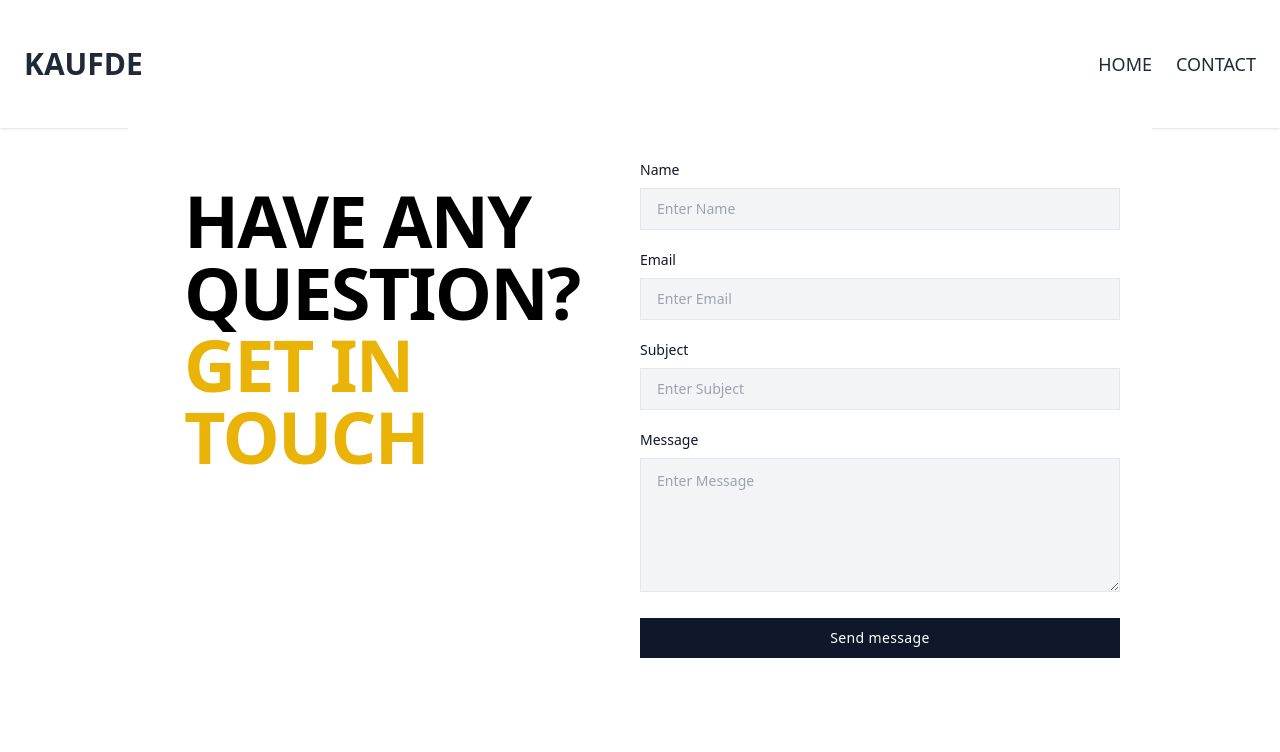
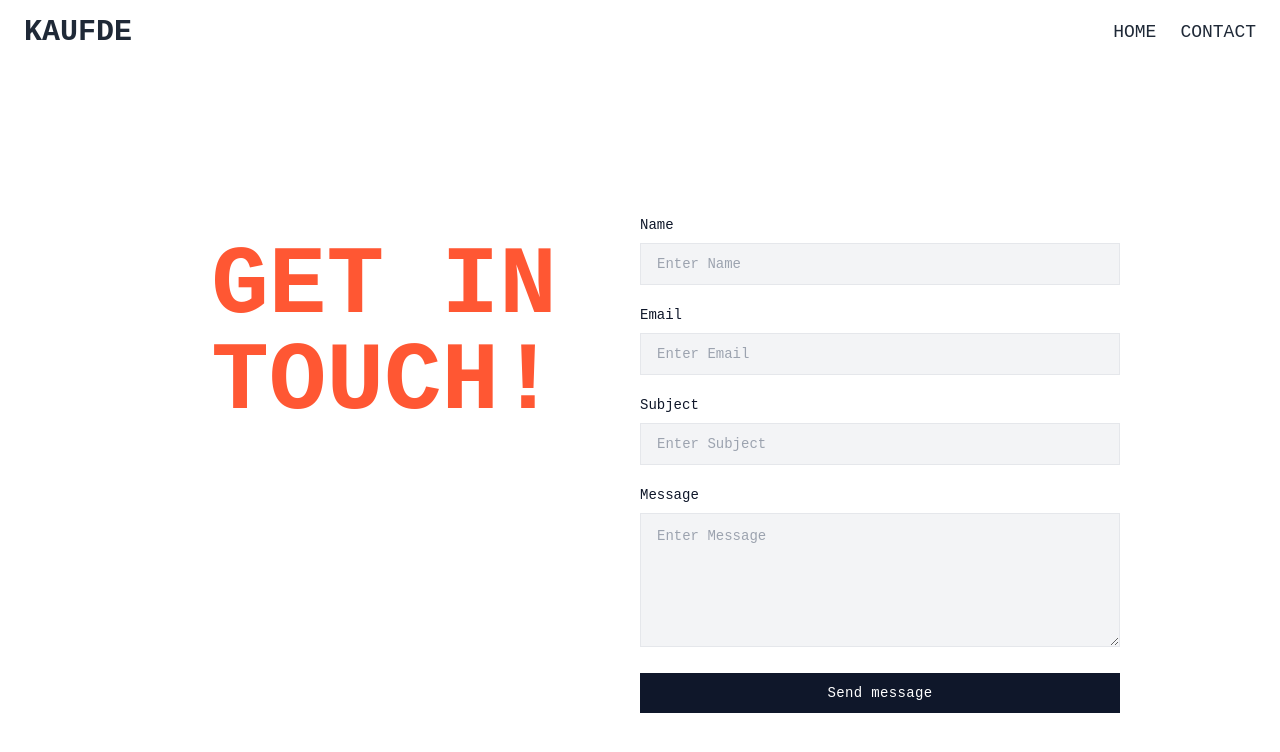
Before and after one commit to sarangan16/online-store, a React (Create React App) app: page /contact in a window 1280 px wide. Shown: the top 752 px of the page. Built offline with nearby package versions, Linux system fonts and the light colour scheme.

Commit message:
contact residesigned, hero redesigned, navbar fixed with responsive issue

```diff
--- a/src/App.css
+++ b/src/App.css
@@ -1,5 +1,6 @@
 .App {
   text-align: center;
+  font-family: monospace;
 }
 
 .App-logo {
--- a/src/components/Contact.jsx
+++ b/src/components/Contact.jsx
@@ -1,5 +1,6 @@
 import React, { useRef } from "react";
 import emailjs from "@emailjs/browser";
+import SplitText from "./SplitText";
 
 const Contact = () => {
   const form = useRef();
@@ -26,15 +27,24 @@ const Contact = () => {
   };
 
   return (
-    <div className="flex flex-col md:flex-row max-w-5xl mx-auto bg-white p-8 items-center md:items-start">
+    <div className="min-h-screen flex flex-col justify-center items-center bg-white py-8">
+      <div className="flex flex-col md:flex-row max-w-5xl mx-auto p-8 items-center md:items-start">
         <div className="contact-hero-text md:w-1/2 pr-8 mb-8 md:mb-0 flex items-center justify-center md:justify-start mt-6">
           <div className="w-full max-w-6xl px-4 sm:px-6">
             <div className="grid grid-cols-1">
               <div className="flex flex-col justify-center text-center md:text-left z-10 h-full">
-              <h1 className="text-4xl sm:text-3xl md:text-3xl lg:text-7xl font-extrabold uppercase leading-tight tracking-tight">
-                Have any question?{" "}
-                <span className="text-yellow-500">Get in touch</span>
-              </h1>
+                <SplitText
+                  text="Get in touch!"
+                  className="text-4xl sm:text-6xl md:text-8xl text-[#FF5733] uppercase font-black"
+                  delay={100}
+                  duration={1.5}
+                  ease="power3.out"
+                  splitType="words"
+                  from={{ opacity: 0, y: 40 }}
+                  to={{ opacity: 1, y: 0 }}
+                  threshold={0.1}
+                  rootMargin="-100px"
+                />
               </div>
             </div>
           </div>
@@ -95,6 +105,7 @@ const Contact = () => {
           </form>
         </div>
       </div>
+    </div>
   );
 };
 
--- a/src/components/Hero.jsx
+++ b/src/components/Hero.jsx
@@ -1,15 +1,16 @@
 import React from "react";
 import SplitText from "./SplitText";
+import { CgScrollV } from "react-icons/cg";
 
 const Hero = () => {
   return (
     <div>
-      <section className="text-gray-600 body-font bg-white bg-[#FF5733]">
-        <div className="container mx-auto flex md:px-24 md:py-10 items-center">
-          <div className="lg:flex-grow mt-5 md:mt-0 md:w-1/2 flex flex-col items-center md:text-left">
+      <section className="min-h-[60vh] text-gray-600 body-font bg-white bg-[#FF5733] overflow-x-hidden pt-24">
+        <div className="container mx-auto flex flex-col md:flex-row md:px-24 md:py-10 items-center min-h-full">
+          <div className="lg:flex-grow md:mt-0 flex flex-col items-center md:text-left text-center w-full">
             <SplitText
-              text="Lets Online Shop!"
-              className="text-4xl sm:text-6xl md:text-8xl text-[#1d3557] font-bebas-neue uppercase font-black text-right"
+              text="Shop Smarter, Live Better."
+              className="text-4xl sm:text-6xl md:text-8xl text-white font-mono uppercase font-black"
               delay={100}
               duration={1.5}
               ease="power3.out"
@@ -18,17 +19,16 @@ const Hero = () => {
               to={{ opacity: 1, y: 0 }}
               threshold={0.1}
               rootMargin="-100px"
-              textAlign="center"
             />
           </div>
 
-          <div className="lg:w-1/2 w-3/6 mb-5 md:mb-0">
+          {/*} <div className="lg:w-1/2 w-3/6 md:mb-0 md:mt-0">
             <img
-              className="object-cover object-center rounded"
+              className="object-cover object-center rounded w-full"
               alt="hero"
               src="./images/bear1.png"
             />
-          </div>
+          </div>*/}
         </div>
       </section>
     </div>
--- a/src/components/Navbar.jsx
+++ b/src/components/Navbar.jsx
@@ -6,19 +6,15 @@ const Navbar = () => {
 
   return (
     <nav className="shadow bg-white text-black">
-      <header className="h-24 sm:h-32 flex items-center z-30 w-full">
-        <div className="container mx-auto px-6 flex items-center justify-between">
+      <header className="h-24 sm:h-16 flex items-center z-30 w-full">
+        <div className="container mx-auto px-6 flex items-center justify-between h-screen">
           <div className="uppercase text-gray-800 text-[#FF5733] font-black text-3xl">
             KAUFDE
           </div>
 
           <nav className="font-sen text-gray-800 uppercase text-lg lg:flex items-center hidden space-x-6">
-            <Link to="/" className="hover:underline">
-              Home
-            </Link>
-            <Link to="/contact" className="hover:underline">
-              Contact
-            </Link>
+            <Link to="/">Home</Link>
+            <Link to="/contact">Contact</Link>
           </nav>
 
           <button
@@ -34,10 +30,10 @@ const Navbar = () => {
 
       {isOpen && (
         <div className="lg:hidden px-6 pb-4 space-y-2">
-          <Link to="/" className="block text-gray-800 hover:underline">
+          <Link to="/" className="block text-gray-800">
             Home
           </Link>
-          <Link to="/contact" className="block text-gray-800 hover:underline">
+          <Link to="/contact" className="block text-gray-800">
             Contact
           </Link>
         </div>
```
Lines whose indentation alone changed are shown as unchanged.
